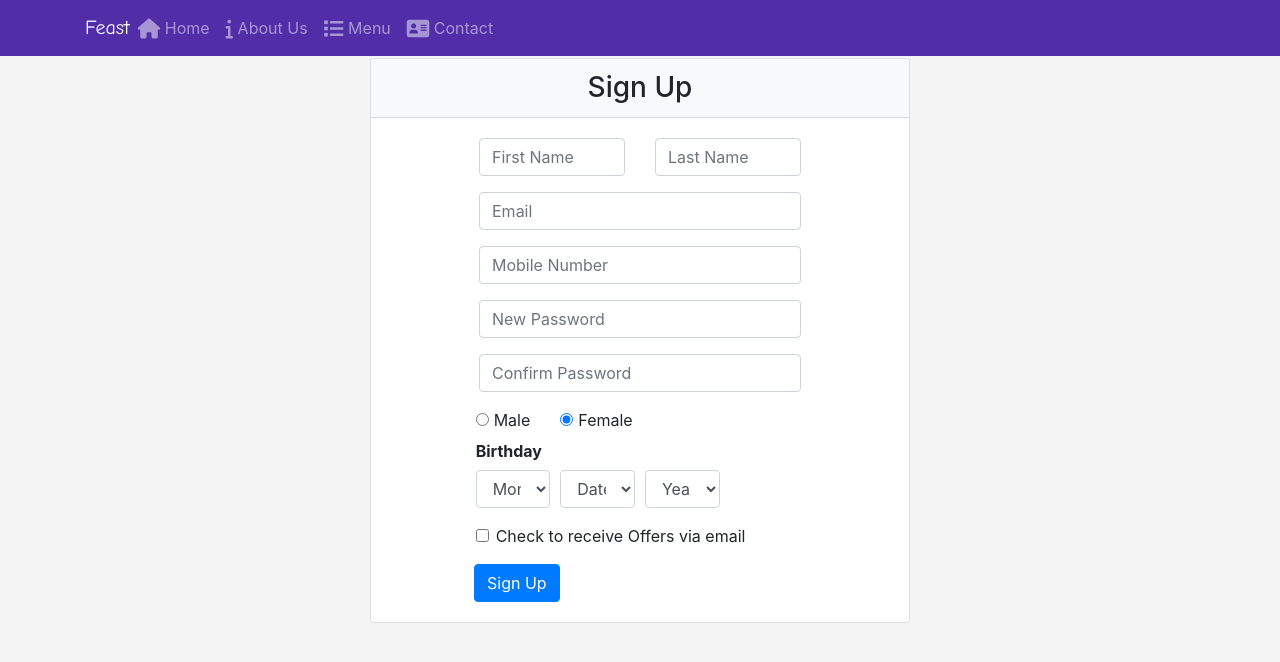
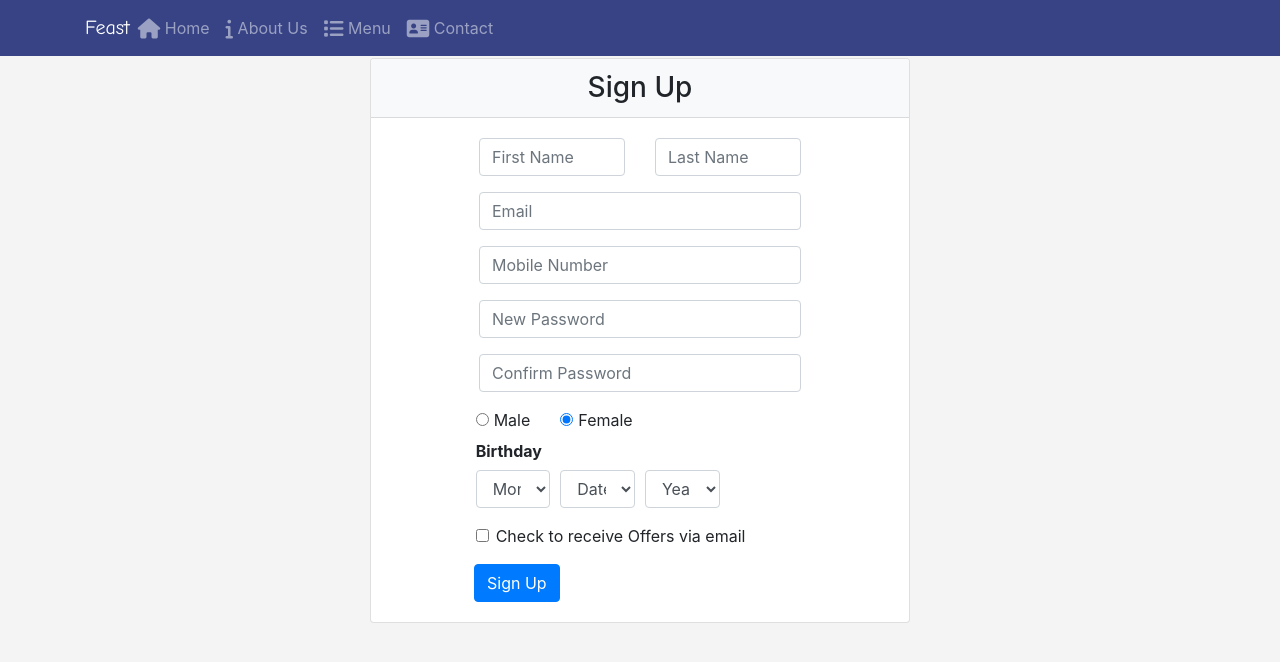
Before and after one commit to aviralkapoor/eVoting, a website: page index.html in a window 1280 px wide. Drawn offline with nearby package versions, Linux system fonts and the light colour scheme.

Commit message:
Nav Color

```diff
--- a/css/style.css
+++ b/css/style.css
@@ -4,5 +4,5 @@ body{
 	background: #f4f4f4;
 }
 .navbar-dark{
-	background-color: #512DA8;
+	background-color: #374385;
 }
```
